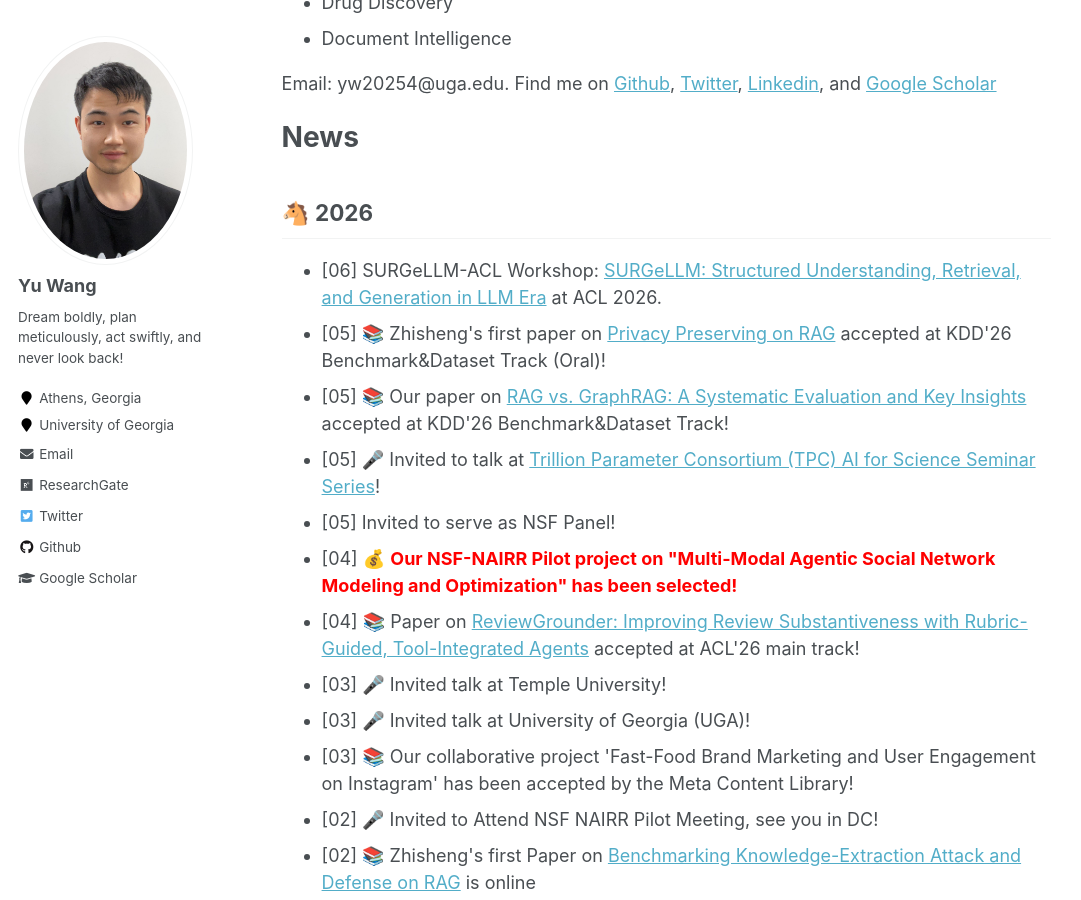
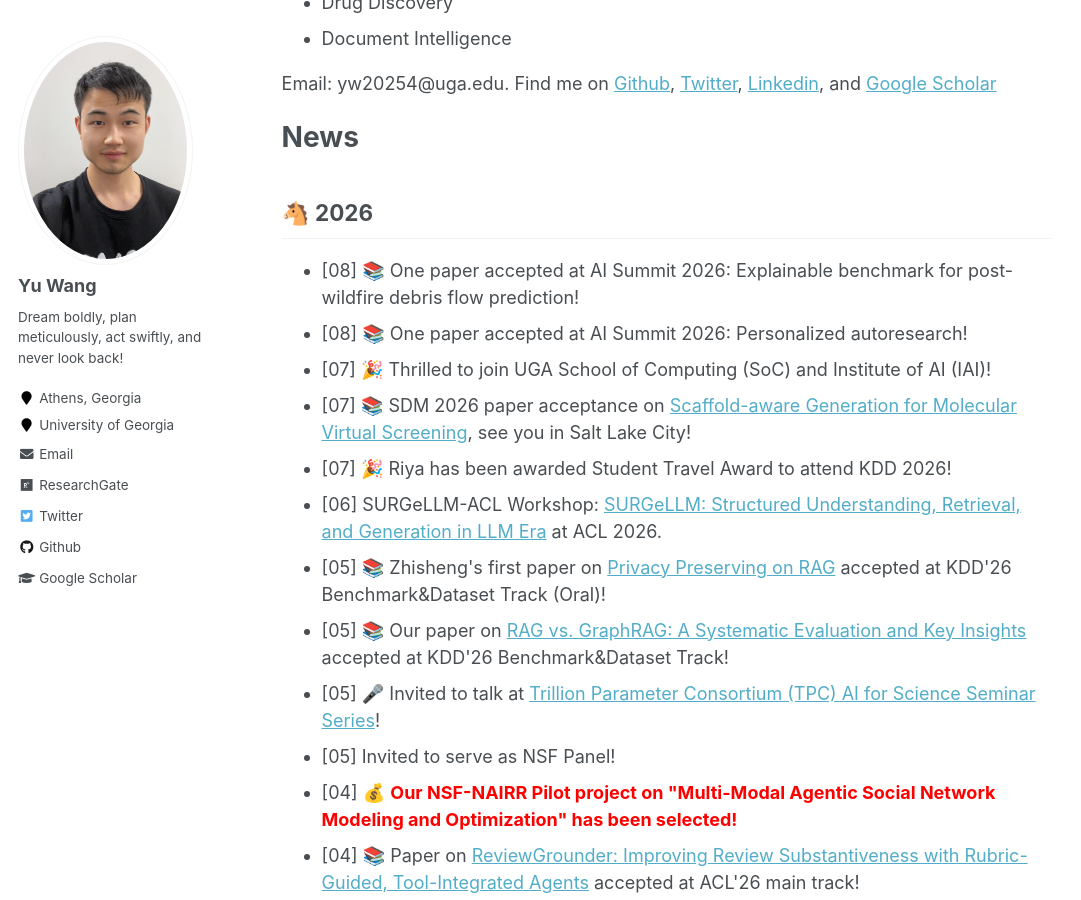
Before and after one commit to yuwang0103/yuwang0103.github.io, a Jekyll site: the page built from _pages/about.md, in a window 1280 px wide and 900 px high, scrolled down 1062 px. Shown: the whole window, without its empty margins (0-1081 px from the left). Built offline with Jekyll 4.4.1, drawn with Linux system fonts in a browser that asks for light colours.

Commit message:
Update 2026 news

```diff
--- a/_pages/about.md
+++ b/_pages/about.md
@@ -36,6 +36,11 @@ News
 🐴 2026
 -----
 <ul>
+<li>[08] 📚 One paper accepted at AI Summit 2026: Explainable benchmark for post-wildfire debris flow prediction!</li>
+<li>[08] 📚 One paper accepted at AI Summit 2026: Personalized autoresearch!</li>
+<li>[07] 🎉 Thrilled to join UGA School of Computing (SoC) and Institute of AI (IAI)!</li>
+<li>[07] 📚 SDM 2026 paper acceptance on <a href='https://scholar.google.com/citations?view_op=view_citation&hl=en&user=XPCmiz4AAAAJ&sortby=pubdate&citation_for_view=XPCmiz4AAAAJ:_B80troHkn4C'>Scaffold-aware Generation for Molecular Virtual Screening</a>, see you in Salt Lake City!</li>
+<li>[07] 🎉 Riya has been awarded Student Travel Award to attend KDD 2026!</li>
 <li>[06] SURGeLLM-ACL Workshop: <a href='https://surgellm.github.io/acl2026/'>SURGeLLM: Structured Understanding, Retrieval, and Generation in LLM Era</a> at ACL 2026.</li>
 <li>[05] 📚 Zhisheng's first paper on <a href=''>Privacy Preserving on RAG</a> accepted at KDD'26 Benchmark&Dataset Track (Oral)!</li>
 <li>[05] 📚 Our paper on <a href=''>RAG vs. GraphRAG: A Systematic Evaluation and Key Insights</a> accepted at KDD'26 Benchmark&Dataset Track!</li>
```
